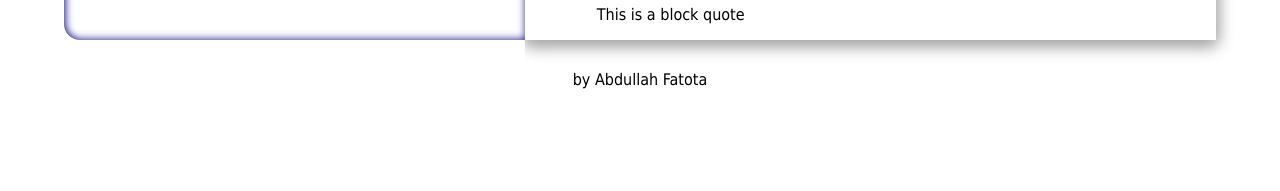
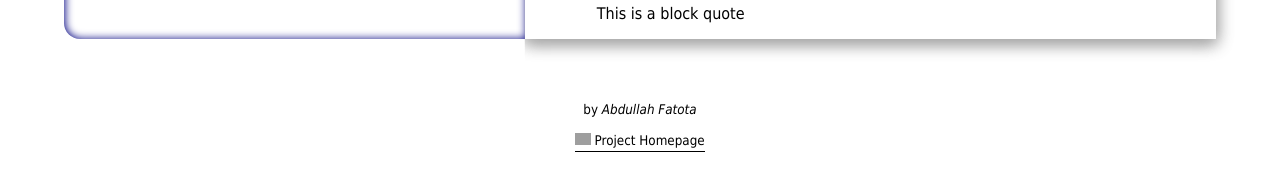
Before and after one commit to new-AF/react-markown-previewer, a React (Vite) app: page / in a window 1280 px wide. Shown: the part 1961-2152 px from the top of the page. Before the commit the page ends 2081 px from the top, so only its background shows below. Built offline with nearby package versions, Linux system fonts and the light colour scheme; grey boxes are pictures that could not be loaded.

Commit message:
improve footer layout; add my github project home

```diff
--- a/src/App.css
+++ b/src/App.css
@@ -11,7 +11,8 @@ body {
 #app {
     min-height: 100vh;
     display: grid;
-    grid-template-rows: auto minmax(auto, 5fr) 5rem;
+    /* grid-template-rows: auto minmax(auto, 5fr) 5rem; */
+    grid-template-rows: 10rem minmax(auto, 5fr) 10rem;
     grid-template-columns: 2fr 3fr;
 
     /* hide fcc breadcrum menu */
@@ -37,14 +38,25 @@ body {
     text-align: center;
     font-family: var(--sans-serif);
 }
-
+#footer-github {
+    --extra: 0.2rem;
+    background-image: url(./Components/Editor/assets/github.svg);
+    background-repeat: no-repeat;
+    background-size: 1rem;
+    padding-left: calc(1rem + var(--extra));
+    padding-bottom: var(--extra);
+    text-decoration: none;
+    border-bottom: thin solid black;
+    color: unset;
+}
 /* ---------------------- mobile views ---------------------- */
 @media only screen and (max-width: 767px) {
     #app {
         grid-template-columns: 1fr;
-        grid-template-rows: auto 60vh 1fr 5rem;
+        /* grid-template-rows: auto 60vh 1fr 5rem; */
+        grid-template-rows: 10rem 60vh 1fr 10rem;
         gap: 2rem 0;
-        padding: 0 4rem;
+        padding: 0 2rem;
     }
     #app > h1 {
         grid-column: 1;
--- a/src/App.jsx
+++ b/src/App.jsx
@@ -20,7 +20,19 @@ function App() {
                 headerId="preview-header"
                 contentId="preview"
             />
-            <div id="footer">by Abdullah Fatota</div>
+            <div id="footer">
+                <small>
+                    <p>
+                        by <em>Abdullah Fatota</em>
+                    </p>
+                    <a
+                        id="footer-github"
+                        href="https://github.com/new-AF/react-markown-previewer"
+                    >
+                        Project Homepage
+                    </a>
+                </small>
+            </div>
         </div>
     );
 }
```
